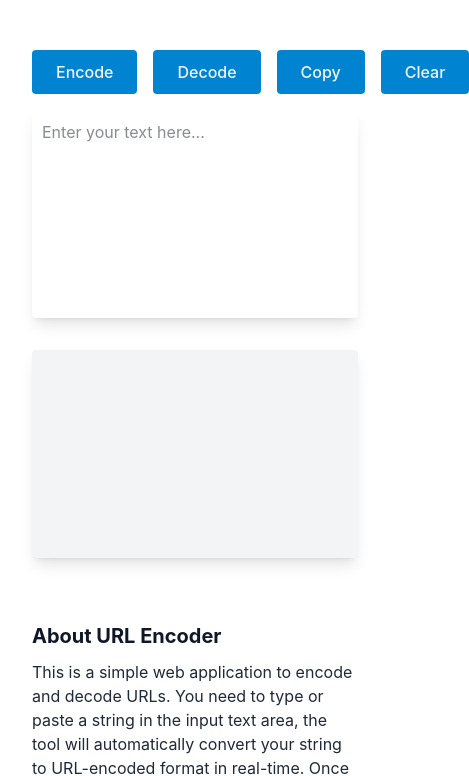
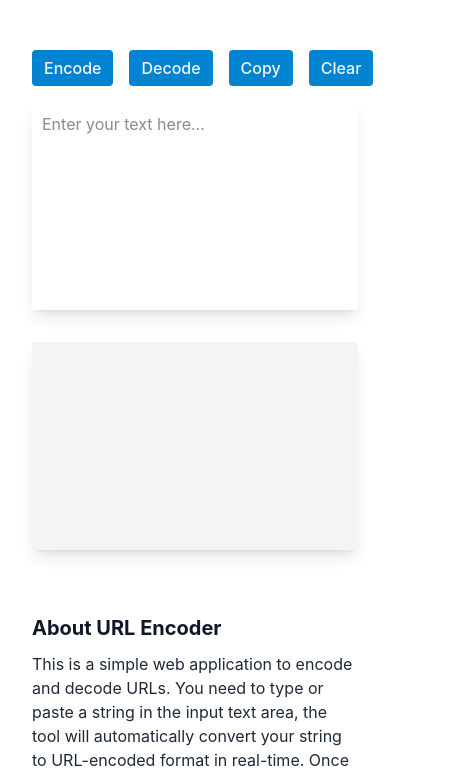
Before and after one commit to blueorionn/url-encoder-decoder, a website built with Vite: page index.html in a window 390 px wide. Shown: the part 146-922 px from the top of the page, 469 px wide, since content can reach past the window. Built offline with nearby package versions, Linux system fonts and the light colour scheme.

Commit message:
made button responsive

```diff
--- a/index.html
+++ b/index.html
@@ -30,25 +30,25 @@
         <div class="my-4 lg:my-8 w-full flex gap-4">
           <button
             type="button"
-            class="p-2.5 px-6 cursor-pointer rounded bg-sky-600 hover:bg-sky-500 transition-all"
+            class="p-1.5 lg:p-2.5 px-3 lg:px-6 cursor-pointer rounded bg-sky-600 hover:bg-sky-500 transition-all"
           >
             <span class="font-medium text-gray-100">Encode</span>
           </button>
           <button
             type="button"
-            class="p-2.5 px-6 cursor-pointer rounded bg-sky-600 hover:bg-sky-500 transition-all"
+            class="p-1.5 lg:p-2.5 px-3 lg:px-6 cursor-pointer rounded bg-sky-600 hover:bg-sky-500 transition-all"
           >
             <span class="font-medium text-gray-100">Decode</span>
           </button>
           <button
             type="button"
-            class="p-2.5 px-6 cursor-pointer rounded bg-sky-600 hover:bg-sky-500 transition-all"
+            class="p-1.5 lg:p-2.5 px-3 lg:px-6 cursor-pointer rounded bg-sky-600 hover:bg-sky-500 transition-all"
           >
             <span class="font-medium text-gray-100">Copy</span>
           </button>
           <button
             type="button"
-            class="p-2.5 px-6 cursor-pointer rounded bg-sky-600 hover:bg-sky-500 transition-all"
+            class="p-1.5 lg:p-2.5 px-3 lg:px-6 cursor-pointer rounded bg-sky-600 hover:bg-sky-500 transition-all"
           >
             <span class="font-medium text-gray-100">Clear</span>
           </button>
```
